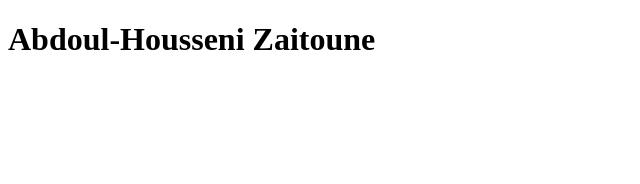
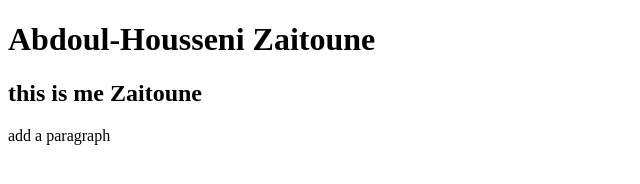
Before and after one commit to ZaitouneAbdoulHousseni/first-project, a plain HTML site: page index.html in a window 1280 px wide. Shown: the whole page, without its empty margins (0-640 px from the left). Drawn offline with Linux system fonts and the light colour scheme.

Commit message:
add a paragraph

```diff
--- a/index.html
+++ b/index.html
@@ -8,6 +8,8 @@
 </head>
 <body>
     <h1> Abdoul-Housseni Zaitoune</h1>
+    <h2>this is me Zaitoune</h2>
+    <p>add a paragraph</p>
     <script src="./script.js"></script>
 </body>
 </html>
```
